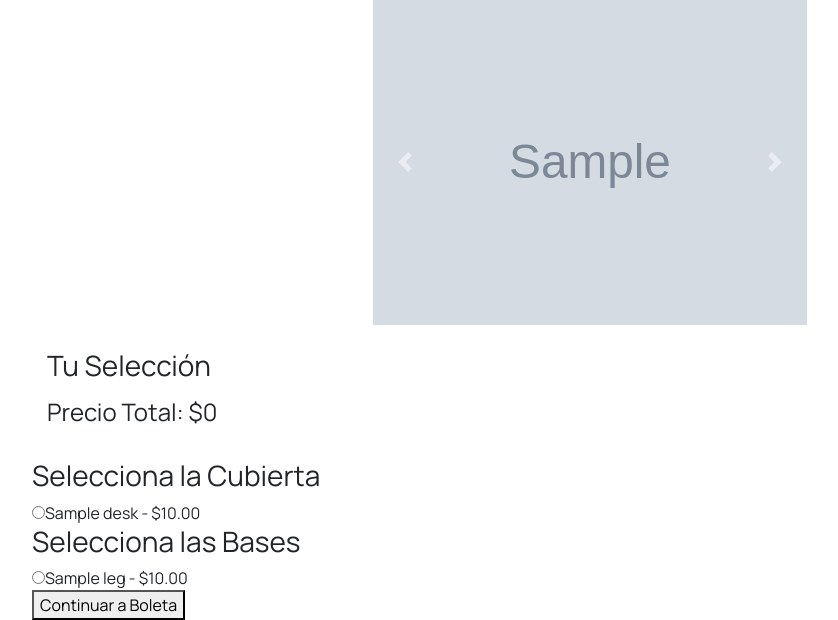
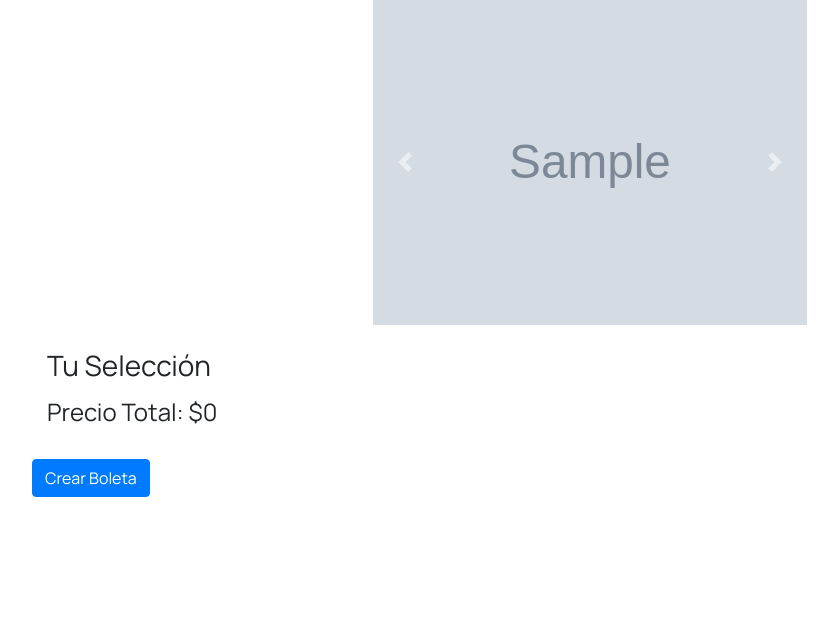
Before and after one commit to Diobreque/proyecto_DeMadera, a Django app: page /cotizacion/ in a window 1280 px wide. Shown: the part 628-1248 px from the top of the page, without its empty margins (50-888 px from the left). After the commit the page ends 1125 px from the top, so only its background shows below. Run offline with Django 4.2, Linux system fonts and the light colour scheme; tables that the repository leaves empty hold one stand-in row (values such as "Sample post"); grey boxes marked "Sample" are stand-in pictures; some libraries are stand-ins or nearby versions; some web fonts are replaced.

Commit message:
noquiere

```diff
--- a/deMadera/app_deMadera/views.py
+++ b/deMadera/app_deMadera/views.py
@@ -87,8 +87,9 @@ def update_desk(request):
 
 
 def create_boleta(request):
-    selected_desk_id = request.session.get('selected_desk_id')
-    selected_leg_id = request.session.get('selected_leg_id')
+    if request.method == 'POST':
+        selected_desk_id = request.POST.get('selected_desk_id')
+        selected_leg_id = request.POST.get('selected_leg_id')
 
     try:
         selected_desk = Desk.objects.get(id=selected_desk_id) if selected_desk_id else None
--- a/deMadera/templates/cotselect.html
+++ b/deMadera/templates/cotselect.html
@@ -123,17 +123,12 @@
                         </div>
                     </div>
 
-                    <form method="post" action="{% url 'create_desk' %}">
+                    <form id="selectionForm" method="post" action="{% url 'create_boleta' %}">
                         {% csrf_token %}
-                        <h3>Selecciona la Cubierta</h3>
-                        {% for desk in desks %}
-                            <input type="radio" name="selected_desk" value="{{ desk.id }}">{{ desk.name }} - ${{ desk.price }}<br>
-                        {% endfor %}
-                        <h3>Selecciona las Bases</h3>
-                        {% for leg in legs %}
-                            <input type="radio" name="selected_leg" value="{{ leg.id }}">{{ leg.name }} - ${{ leg.price }}<br>
-                        {% endfor %}
-                        <button type="submit">Continuar a Boleta</button>
+                        <input type="hidden" id="selected_desk_id" name="selected_desk_id">
+                        <input type="hidden" id="selected_leg_id" name="selected_leg_id">
+                        <!-- Este botón puede ser visible y se usará para enviar el formulario -->
+                        <button type="button" onclick="submitSelection()" class="btn btn-primary">Crear Boleta</button>
                     </form>
 
 
@@ -144,15 +139,19 @@
                         let totalPrice = 0;
                         let deskPrice = 0;
                         let legPrice = 0;
+                        let selectedDeskId = null;
+                        let selectedLegId = null;
 
-                        function selectDesk(name, price, imageUrl) {
+                        function selectDesk(deskId, price, imageUrl) {
                             deskPrice = parseFloat(price);
+                            selectedDeskId = deskId; // Almacena el ID seleccionado
                             $('#selected-desk').html(`<img src="${imageUrl}" class="desk-image">`);
                             updateTotalPrice();
                         }
 
-                        function selectLeg(name, price, imageUrl) {
+                        function selectLeg(legId, price, imageUrl) {
                             legPrice = parseFloat(price) * 2;
+                            selectedLegId = legId; // Almacena el ID seleccionado
                             $('#selected-legs').html(`
                                 <div class="leg-wrapper">
                                     <img src="${imageUrl}" class="leg-image left">
@@ -166,7 +165,12 @@
                             totalPrice = deskPrice + legPrice;
                             $('#total-price').text(`$${totalPrice.toFixed(2)}`);
                         }
+
+                        function submitSelection() {
+                            // Aquí puedes enviar los IDs al servidor, por ejemplo, usando un formulario oculto o una solicitud AJAX
+                        }
                     </script>
+
                 </body>
             </div>
         </div>
```
